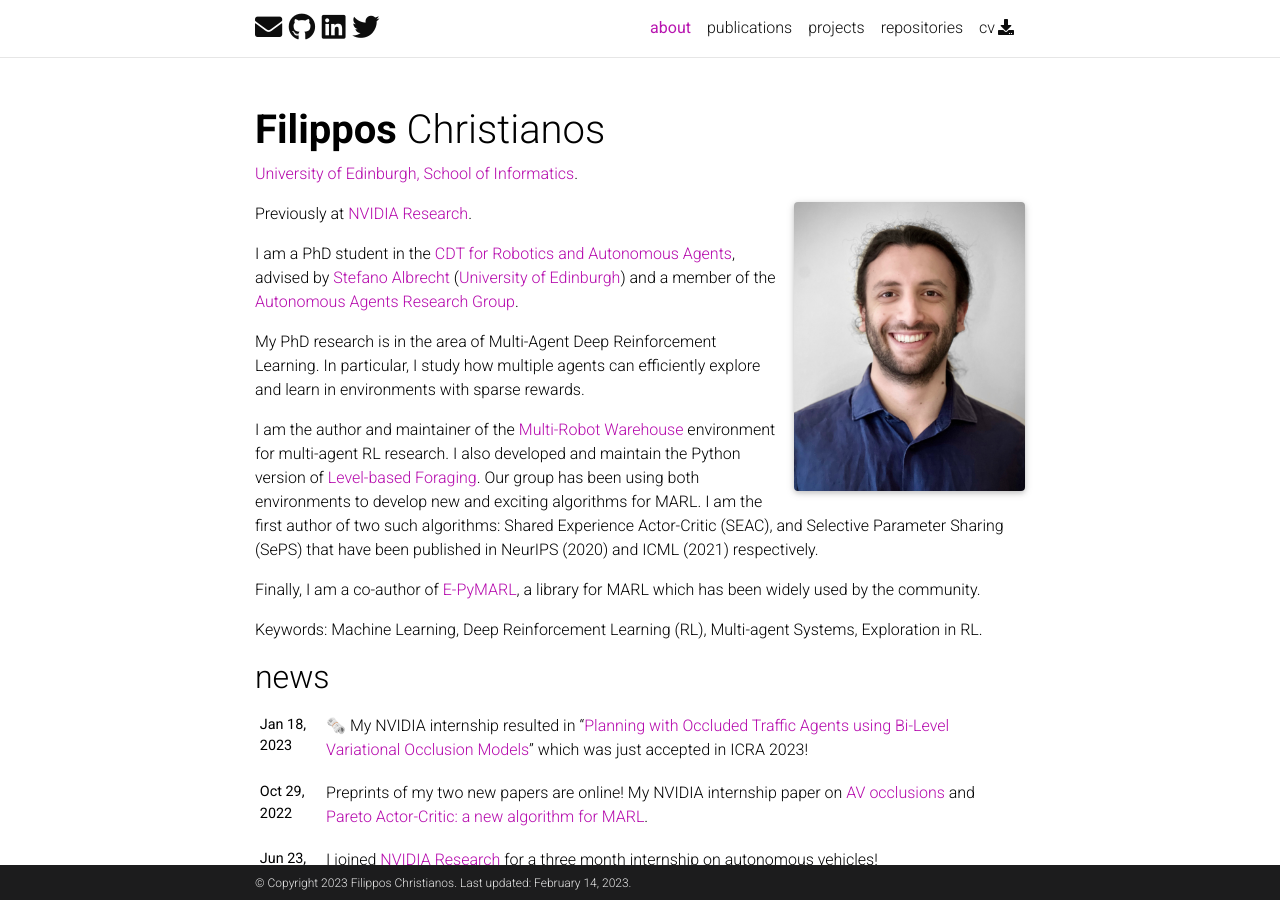
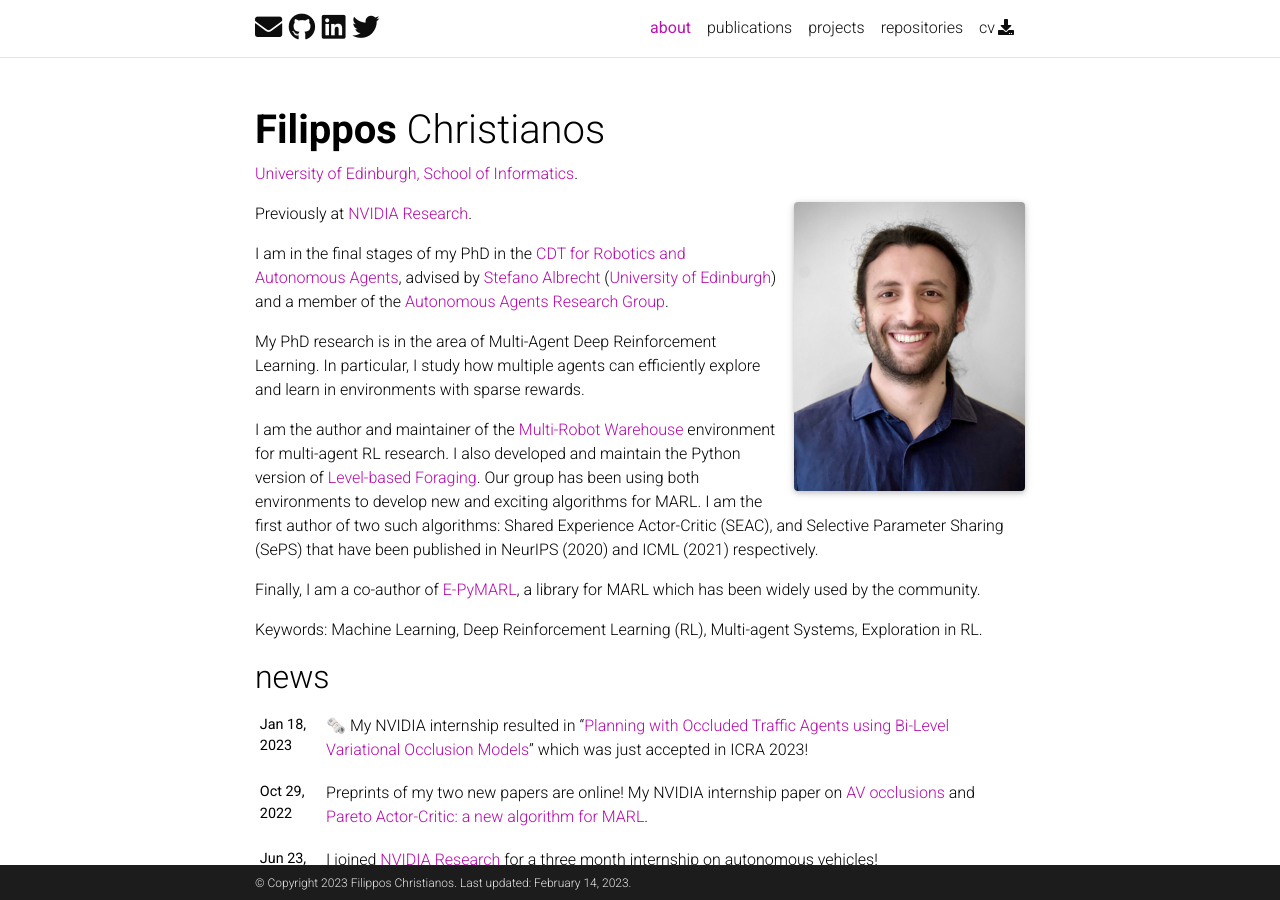
Before and after one commit to semitable/semitable.github.io, a Jekyll site: the page built from _pages/about.md, in a window 1280 px wide and 900 px high. Built offline with Jekyll 4.4.1, drawn with Linux system fonts in a browser that asks for light colours; full-size pictures stand in for the smaller copies a plugin makes; emoji names are drawn with the system emoji font; comment, search, counter and statistics services are not loaded; a style sheet for code colours, icons or effects is not loaded.

Commit message:
Update student status

```diff
--- a/_pages/about.md
+++ b/_pages/about.md
@@ -17,7 +17,7 @@ social: true  # includes social icons at the bottom of the page
 
 Previously at [NVIDIA Research](https://nvr-avg.github.io/).
 
-I am a PhD student in the [CDT for Robotics and Autonomous Agents](https://www.edinburgh-robotics.org/), advised by [Stefano Albrecht](https://agents.inf.ed.ac.uk/stefano-albrecht/) ([University of Edinburgh](https://www.ed.ac.uk/informatics)) and a member of the [Autonomous Agents Research Group](https://agents.inf.ed.ac.uk/).
+I am in the final stages of my PhD in the [CDT for Robotics and Autonomous Agents](https://www.edinburgh-robotics.org/), advised by [Stefano Albrecht](https://agents.inf.ed.ac.uk/stefano-albrecht/) ([University of Edinburgh](https://www.ed.ac.uk/informatics)) and a member of the [Autonomous Agents Research Group](https://agents.inf.ed.ac.uk/).
 
 My PhD research is in the area of Multi-Agent Deep Reinforcement Learning. In particular, I study how multiple agents can efficiently explore and learn in environments with sparse rewards.
 
```
